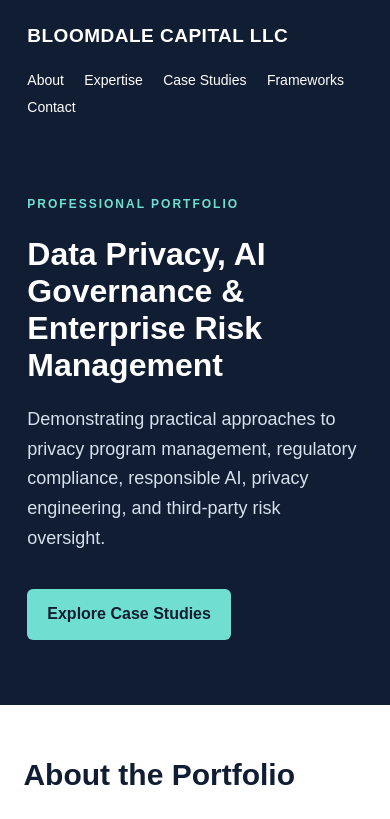
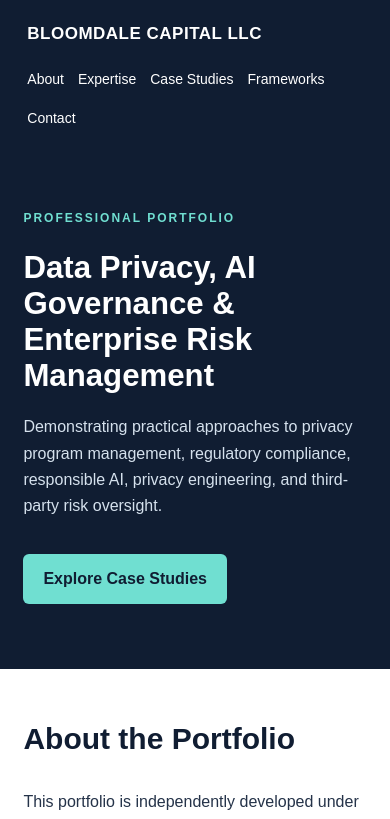
Before and after one commit to mikeolu700-gif/bloomdale-privacy-ai-governance, a plain HTML site: page index.html in a window 390 px wide. Shown: the top 819 px of the page. Drawn offline with Linux system fonts and the light colour scheme.

Commit message:
Phase 7: improve small-screen navigation and case study layout

```diff
--- a/index.html
+++ b/index.html
@@ -39,8 +39,16 @@
     a:focus-visible { outline: 3px solid #70dfd1; outline-offset: 4px; }
     @media(max-width: 650px) {
       nav { flex-direction: column; align-items: flex-start; }
-      .hero { padding-top: 55px; padding-bottom: 65px; }
+      nav > div:last-child { display: flex; flex-wrap: wrap; gap: 8px 14px; }
+      nav a { margin-right: 0; padding: 4px 0; }
+      .brand { font-size: 17px; }
+      .hero { padding: 55px 6% 65px; }
+      .hero h1 { font-size: clamp(30px, 8vw, 42px); overflow-wrap: anywhere; }
+      .hero p { font-size: 16px; }
       main section { padding: 45px 6%; }
+      .grid { grid-template-columns: minmax(0, 1fr); }
+      .card { padding: 20px; min-width: 0; overflow-wrap: anywhere; }
+      .button { max-width: 100%; overflow-wrap: anywhere; }
     }
   </style>
 </head>
```
